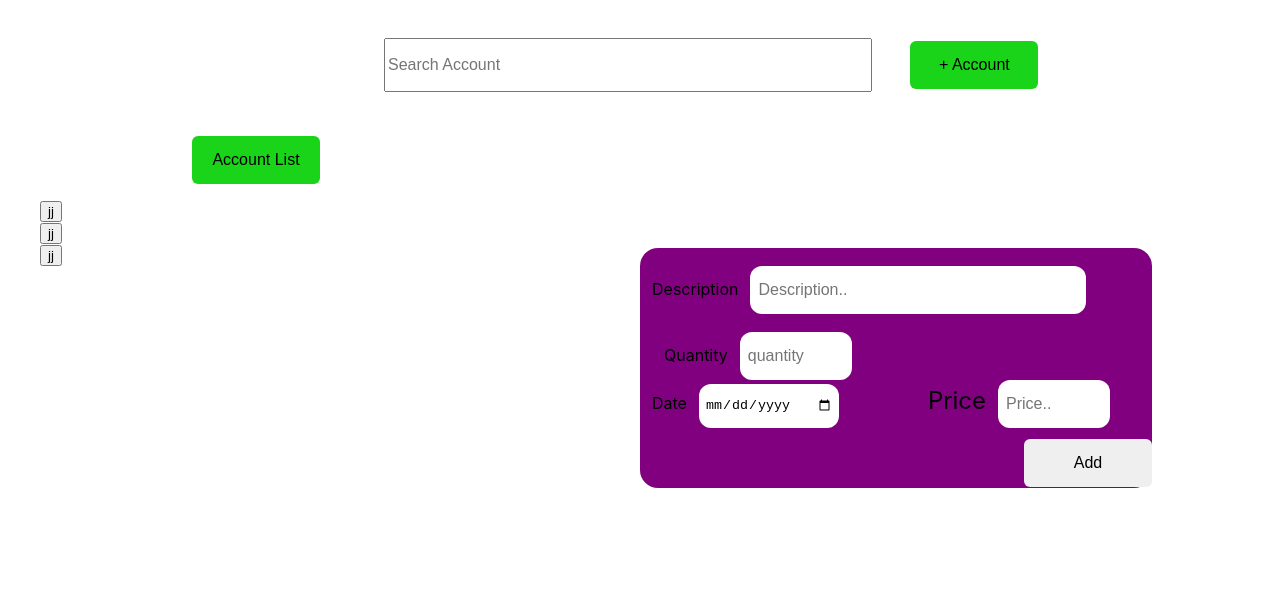
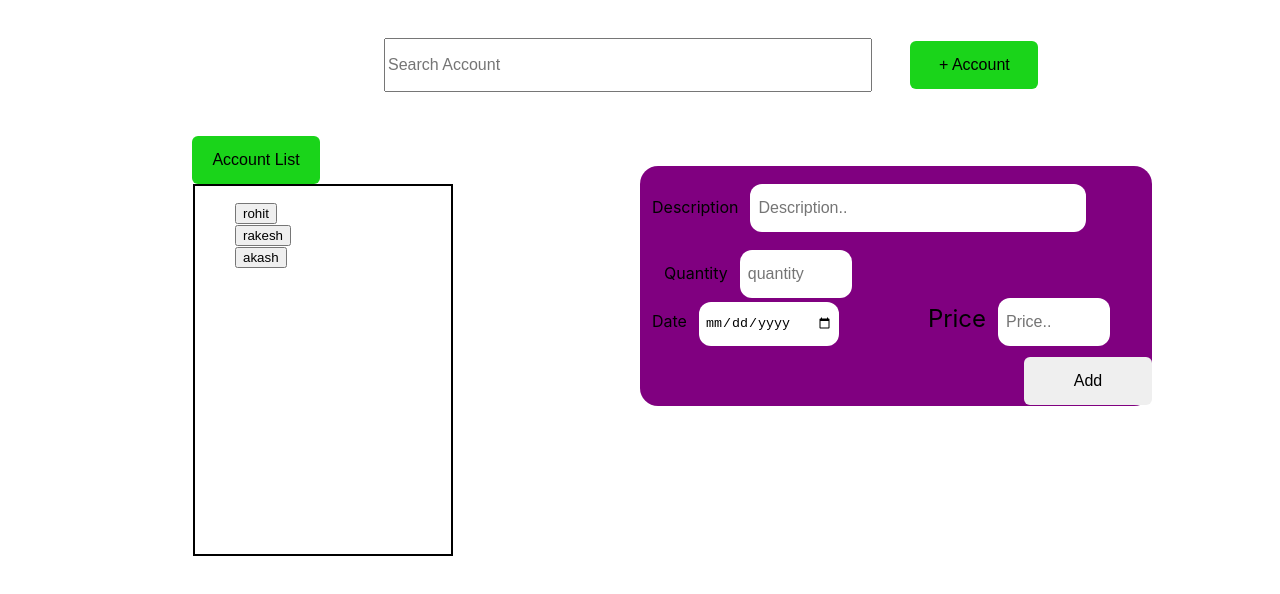
Before and after one commit to Parth-Ramani/groceries-account, a React (Create React App) app: page / in a window 1280 px wide. Shown: the top 594 px of the page. Built offline with nearby package versions, Linux system fonts and the light colour scheme.

Commit message:
styling css on contact list

```diff
--- a/src/Components/ContactList.css
+++ b/src/Components/ContactList.css
@@ -1,3 +1,9 @@
 li {
   list-style: none;
 }
+.listBox {
+  height: 23rem;
+  width: 16rem;
+  border: 2px solid black;
+  margin-left: 193px;
+}
--- a/src/Components/ContactList.js
+++ b/src/Components/ContactList.js
@@ -1,16 +1,16 @@
 import "./ContactList.css";
 const ContactList = () => {
   return (
-    <div>
+    <div className="listBox">
       <ul>
         <li>
-          <button>jj</button>
+          <button className="contactName">rohit</button>
         </li>
         <li>
-          <button>jj</button>
+          <button>rakesh</button>
         </li>
         <li>
-          <button>jj</button>
+          <button>akash</button>
         </li>
       </ul>
     </div>
--- a/src/Components/InputFields.css
+++ b/src/Components/InputFields.css
@@ -8,7 +8,7 @@
   width: 40vw;
   /* border: 2px solid black; */
   background-color: purple;
-  margin-top: -34px;
+  margin-top: -390px;
   margin-left: 50%;
   border-radius: 18px;
 }
```
